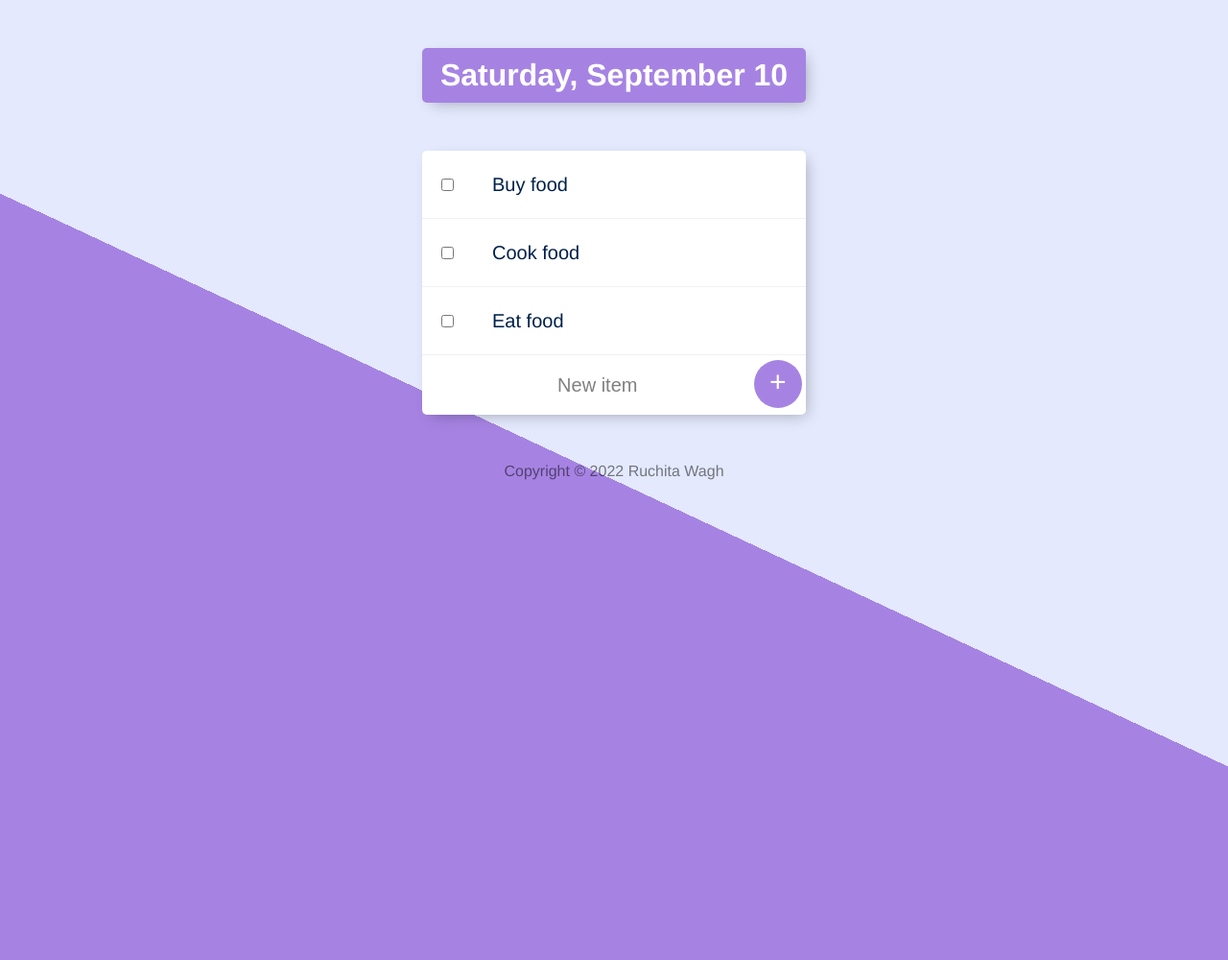
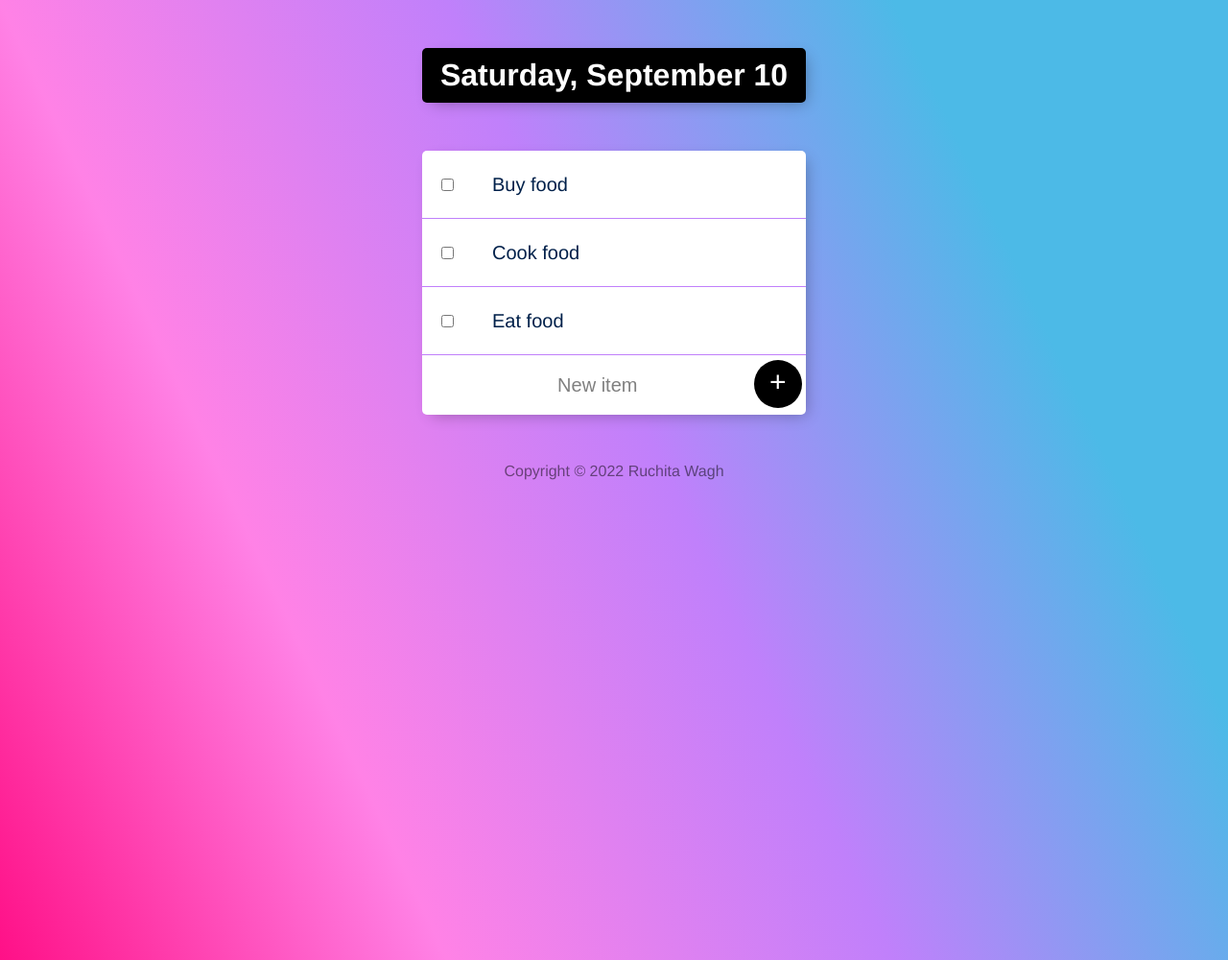
Before and after one commit to Roxie2003/TODOList, a Node server app: page / in a window 1280 px wide. Shown: the whole page at 96% size. Run offline with Node 20, Linux system fonts and the light colour scheme.

Commit message:
Added some styles and colors to pages

```diff
--- a/public/css/styles.css
+++ b/public/css/styles.css
@@ -1,6 +1,6 @@
 html {
-  background-color: #E4E9FD;
-  background-image: -webkit-linear-gradient(65deg, #A683E3 50%, #E4E9FD 50%);
+  background-color: #FF1087;
+  background-image: linear-gradient(65deg,#FF1087 ,#FF82E6 ,#C080FB , #4CBAE7 80%);
   min-height: 1000px;
   font-family: 'helvetica neue';
 }
@@ -19,7 +19,7 @@ h1 {
 }
 
 #heading {
-  background-color: #A683E3;
+  background-color: black;
   text-align: center;
 }
 
@@ -27,7 +27,7 @@ h1 {
   min-height: 70px;
   display: flex;
   align-items: center;
-  border-bottom: 1px solid #F1F1F1;
+  border-bottom: 1px solid #C080FB;
 }
 
 .item:last-child {
@@ -36,7 +36,7 @@ h1 {
 
 input:checked+p {
   text-decoration: line-through;
-  text-decoration-color: #A683E3;
+  text-decoration-color: black;
 }
 
 input[type="checkbox"] {
@@ -61,7 +61,7 @@ button {
   width: 50px;
   border-radius: 50%;
   border-color: transparent;
-  background-color: #A683E3;
+  background-color: black;
   color: #fff;
   font-size: 30px;
   padding-bottom: 6px;
@@ -81,7 +81,7 @@ input[type="text"] {
 
 input[type="text"]:focus {
   outline: none;
-  box-shadow: inset 0 -3px 0 0 #A683E3;
+  box-shadow: inset 0 -3px 0 0 black;
 }
 
 ::placeholder {
```
